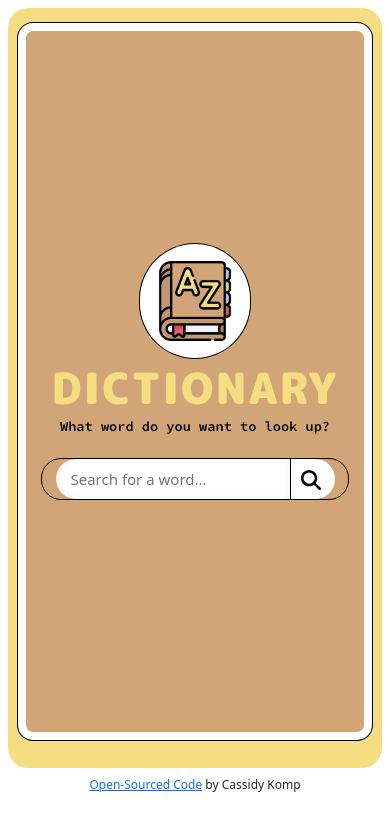
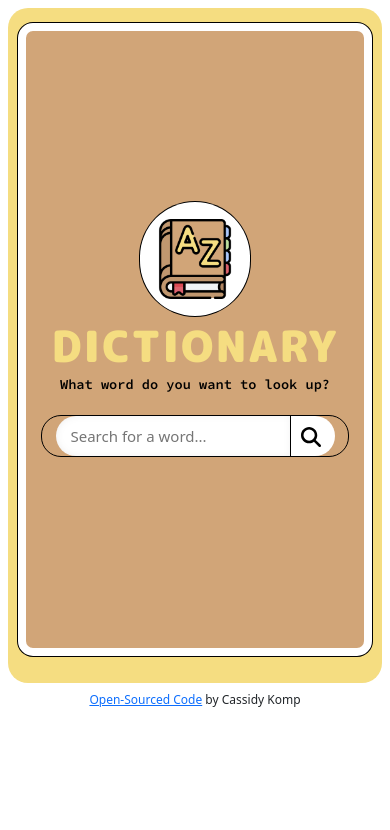
Before and after one commit to mimikomp/react-dictionary-project, a React (Create React App) app: page / in a window 390 px wide. Shown: the top 830 px of the page. Built offline with nearby package versions, Linux system fonts and the light colour scheme.

Commit message:
Testing Responsiveness Mobile

```diff
--- a/src/Style/App.css
+++ b/src/Style/App.css
@@ -15,7 +15,7 @@
   padding: 15px 10px;
   border-radius: 20px;
   margin: 10px 20px;
-  min-height: 90vh;
+  min-height: 80vh;
 }
 
 .container {
@@ -37,7 +37,8 @@
   .container {
     padding: 20px 10px;
     border: 8px solid white;
-    min-height: 85vh;
+    min-height: 75vh;
+    max-height: 90vh;
     display: flex;
     align-items: center;
     border-radius: 15px;
```
